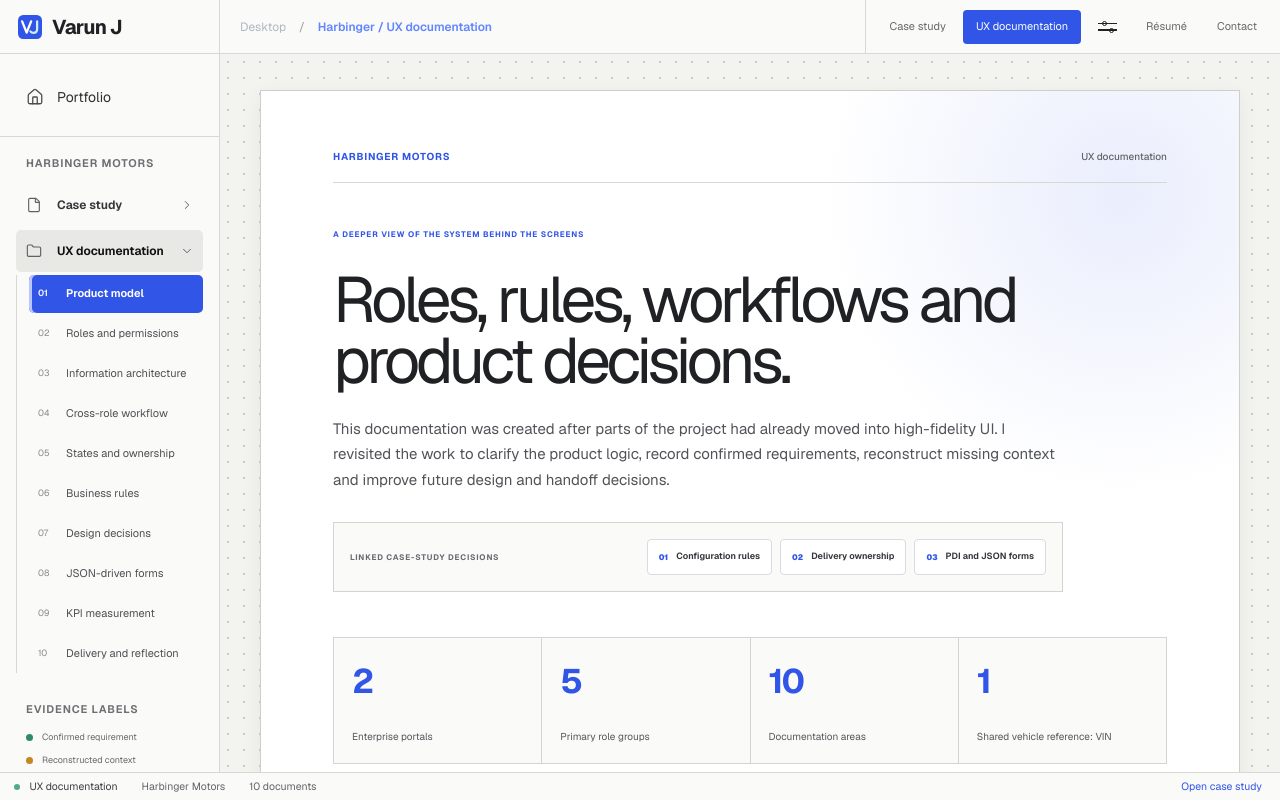
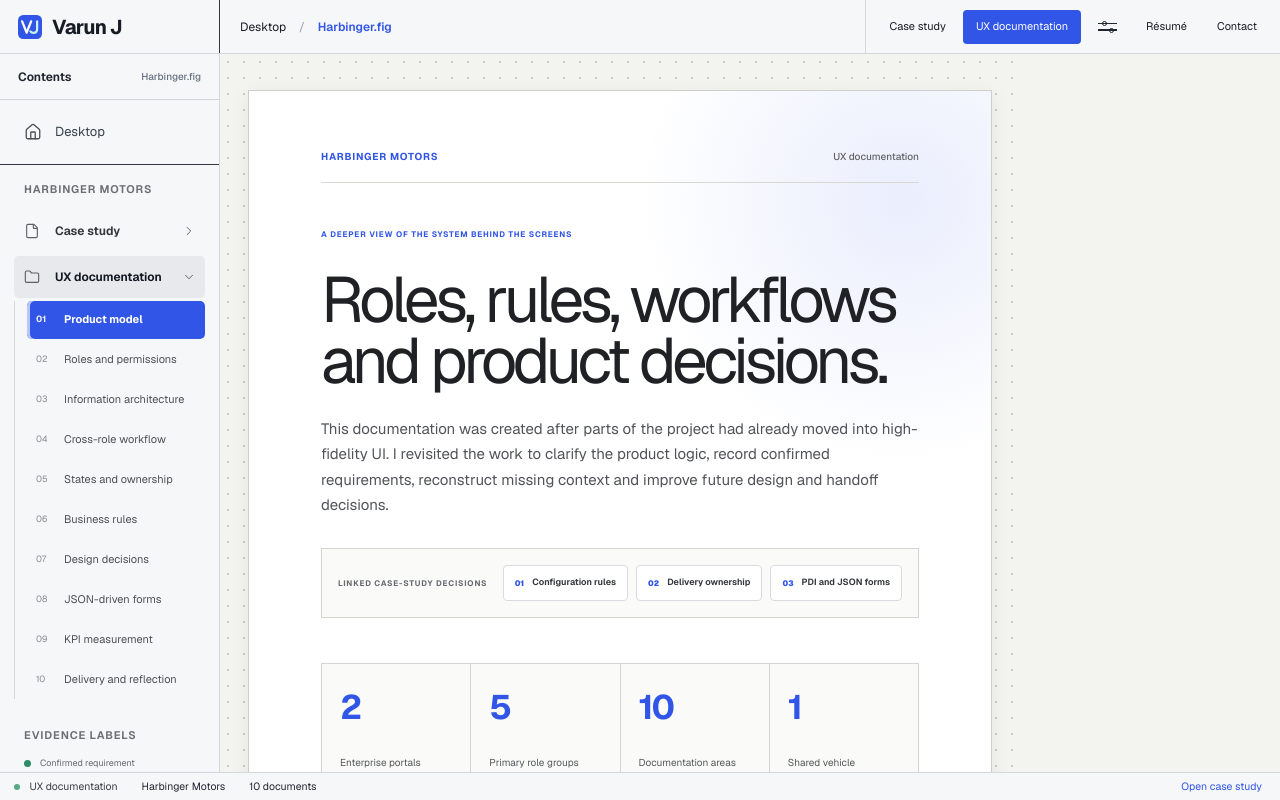
Before and after one commit to varun93478/Varun_Portfolio, a Next.js app in the folder varun-portfolio-vercel/: page /work/harbinger/documentation in a window 1280 px wide. Built offline with nearby package versions, Linux system fonts and the light colour scheme.

Commit message:
fix: unify Harbinger workspace navigation

```diff
--- a/varun-portfolio-vercel/app/work/harbinger/documentation/page.tsx
+++ b/varun-portfolio-vercel/app/work/harbinger/documentation/page.tsx
@@ -81,8 +81,8 @@ export default function HarbingerDocumentation() {
     useActiveSection(documentIds, "product-model");
 
   return (
-    <main className={`${styles.previewPage} ${styles.studioPage} ${styles.caseWorkspacePage} ${styles.documentationPage}`}>
-      <CaseFileHeader fileName="Harbinger / UX documentation">
+    <main className={`${styles.previewPage} ${styles.studioPage} ${styles.caseWorkspacePage} ${styles.caseV2Page} ${styles.documentationPage}`}>
+      <CaseFileHeader fileName="Harbinger.fig">
           <Link href="/work/harbinger">Case study</Link>
           <span className={styles.caseViewActive}>UX documentation</span>
       </CaseFileHeader>
@@ -96,8 +96,12 @@ export default function HarbingerDocumentation() {
 
       <div className={`${styles.studioWorkspace} ${styles.caseWorkspace}`}>
         <aside className={styles.studioLeft} aria-label="Harbinger documentation navigation">
+          <div className={styles.casePanelHeading}>
+            <strong>Contents</strong>
+            <span>Harbinger.fig</span>
+          </div>
           <nav className={styles.studioPrimaryNav}>
-            <Link href="/"><DocIcon name="home" /><span>Portfolio</span></Link>
+            <Link href="/"><DocIcon name="home" /><span>Desktop</span></Link>
           </nav>
           <div className={styles.studioProjectTree}>
             <p>Harbinger Motors</p>
--- a/varun-portfolio-vercel/app/work/harbinger/v2/page.tsx
+++ b/varun-portfolio-vercel/app/work/harbinger/v2/page.tsx
@@ -174,7 +174,6 @@ export default function HarbingerV2CaseStudy() {
   const prefersReducedMotion = useReducedMotion();
   const { activeSection, selectSection } = useActiveSection(sectionIds, "overview");
   const [zoom, setZoom] = useState(100);
-  const [leftMode, setLeftMode] = useState<"chapters" | "layers">("chapters");
   const [presenting, setPresenting] = useState(false);
   const canvasRef = useRef<HTMLElement>(null);
   const documentRef = useRef<HTMLElement>(null);
@@ -237,9 +236,9 @@ export default function HarbingerV2CaseStudy() {
 
       <div className={`${styles.studioWorkspace} ${styles.caseWorkspace}`}>
         <aside className={styles.studioLeft} aria-label="Case study navigation">
-          <div className={styles.casePanelTabs} role="tablist" aria-label="Navigation panel">
-            <button type="button" role="tab" aria-selected={leftMode === "chapters"} onClick={() => setLeftMode("chapters")}>Chapters</button>
-            <button type="button" role="tab" aria-selected={leftMode === "layers"} onClick={() => setLeftMode("layers")}>Layers</button>
+          <div className={styles.casePanelHeading}>
+            <strong>Contents</strong>
+            <span>Harbinger.fig</span>
           </div>
           <nav className={styles.studioPrimaryNav}>
             <Link href="/"><Icon name="home" /><span>Desktop</span></Link>
@@ -249,7 +248,7 @@ export default function HarbingerV2CaseStudy() {
             <a className={`${styles.caseViewBranch} ${styles.caseViewBranchActive}`} href="#overview">
               <Icon name="file" /><span>Case study</span><b><SystemIcon name="chevron-down" size={14} /></b>
             </a>
-            <div className={`${styles.caseSectionLinks} ${leftMode === "layers" ? styles.casePanelHidden : ""}`}>
+            <div className={styles.caseSectionLinks}>
               {sections.map(([id, label], index) => (
                 <a
                   className={activeSection === id ? styles.studioTreeActive : ""}
@@ -264,14 +263,6 @@ export default function HarbingerV2CaseStudy() {
                   <span>{String(index + 1).padStart(2, "0")}</span>{label}
                 </a>
               ))}
-            </div>
-            <div className={`${styles.caseLayerTree} ${leftMode === "chapters" ? styles.casePanelHidden : ""}`} aria-label="Case study layers">
-              <span><i />Hero investigation</span>
-              <span><i />Story spine</span>
-              <span><i />Configuration flow</span>
-              <span><i />Delivery ownership</span>
-              <span><i />PDI state system</span>
-              <span><i />Validation boundary</span>
             </div>
             <Link className={styles.caseViewBranch} href="/work/harbinger/documentation">
               <Icon name="folder" /><span>UX documentation</span><b><SystemIcon name="chevron-right" size={14} /></b>
```
Also changed, not shown: varun-portfolio-vercel/app/concepts/concepts.module.css.
